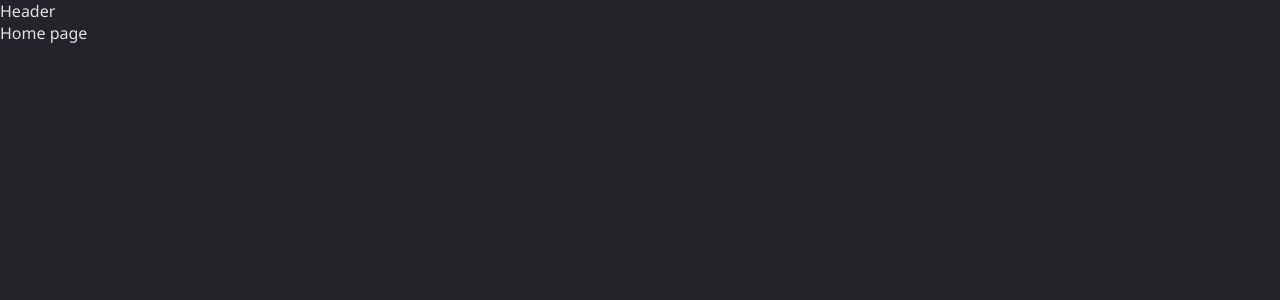
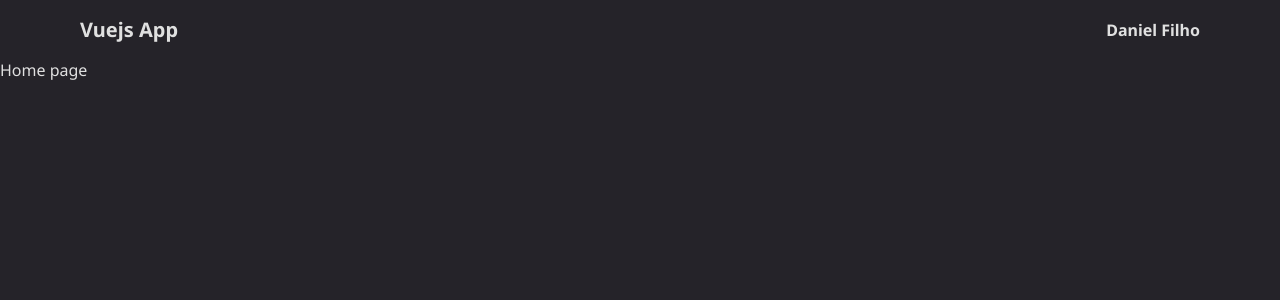
Before and after one commit to danielfilh0/vuejs-app, a Vue app: page / in a window 1280 px wide. Shown: the top 300 px of the page. Built offline with nearby package versions, Linux system fonts and the light colour scheme.

Commit message:
Add header component

```diff
--- /dev/null
+++ b/src/components/Header.vue
@@ -0,0 +1,42 @@
+<template>
+  <header class="container">
+    <router-link to="/">Vuejs App</router-link>
+
+    <div>
+      <p>Daniel Filho</p>
+    </div>
+  </header>
+</template>
+
+<style scoped lang="scss">
+header {
+  padding: 1rem 0;
+  display: flex;
+  justify-content: space-between;
+  align-items: center;
+
+  > div {
+    display: flex;
+    align-items: center;
+    gap: 0.5rem;
+  }
+
+  a {
+    font-weight: 700;
+    font-size: 1.25rem;
+
+    &:focus {
+      box-shadow: none;
+    }
+  }
+
+  img {
+    width: 32px;
+    border-radius: 8px;
+  }
+
+  p {
+    font-weight: 700;
+  }
+}
+</style>
--- a/src/components/layouts/DefaultLayout.vue
+++ b/src/components/layouts/DefaultLayout.vue
@@ -1,8 +1,10 @@
 <template>
-  <header>Header</header>
+  <Header />
   <slot></slot>
 </template>
 
-<script setup></script>
+<script setup>
+import Header from "../Header.vue";
+</script>
 
 <style></style>
--- a/src/views/Login.vue
+++ b/src/views/Login.vue
@@ -23,7 +23,7 @@
   </main>
 </template>
 
-<script setup lang="ts">
+<script setup>
 import { ref } from "vue";
 
 import FormCard from "../components/FormCard.vue";
```
